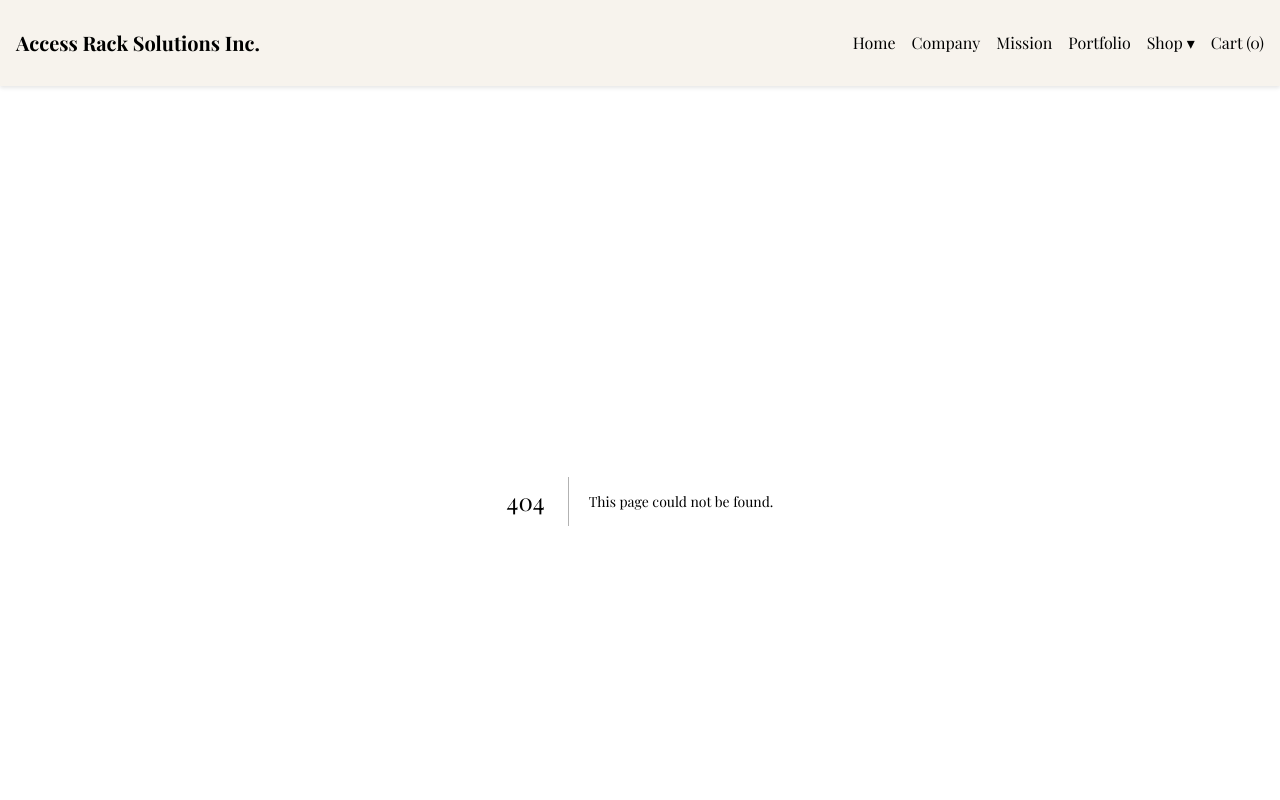
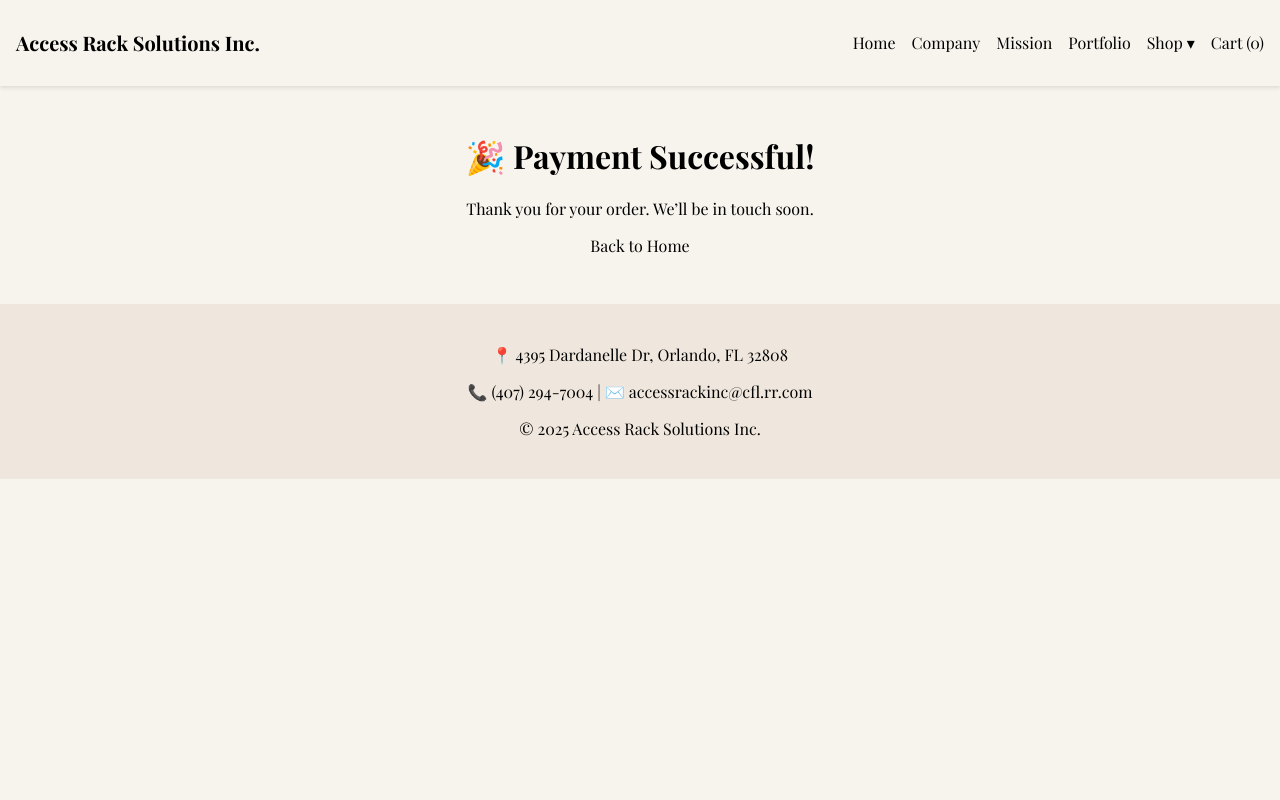
Before and after one commit to dev-verde1071/website, a Next.js app: page /success in a window 1280 px wide. Before the commit this address had no page. Shown: the top 800 px of the page. Built offline with nearby package versions, Linux system fonts and the light colour scheme.

Commit message:
Create page.js

```diff
--- /dev/null
+++ b/app/success/page.js
@@ -0,0 +1,9 @@
+export default function SuccessPage() {
+  return (
+    <main style={{ textAlign: "center", marginTop: "2rem" }}>
+      <h1>🎉 Payment Successful!</h1>
+      <p>Thank you for your order. We’ll be in touch soon.</p>
+      <a href="/">Back to Home</a>
+    </main>
+  );
+}
```
